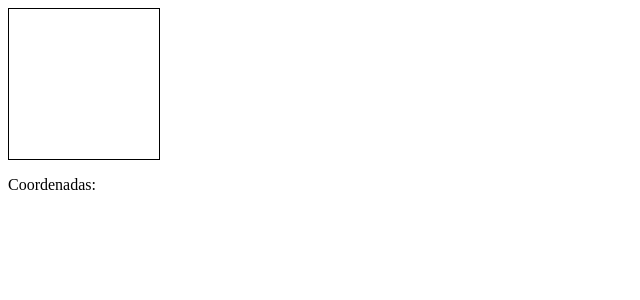
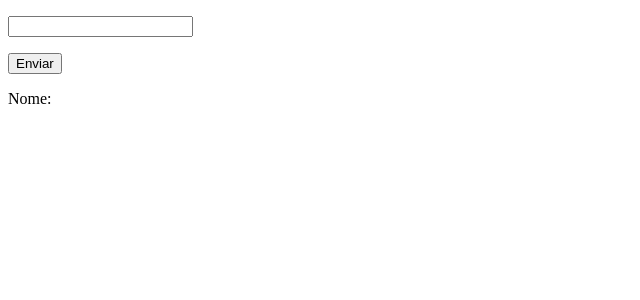
Before and after one commit to igogomes/estudo-angular, an Angular app: page / in a window 1280 px wide. Shown: the top 300 px of the page, without its empty margins (0-640 px from the left). Built offline with nearby package versions, Linux system fonts and the light colour scheme.

Commit message:
Estudos sobre o framework Angular

```diff
--- a/src/app/app.component.ts
+++ b/src/app/app.component.ts
@@ -3,40 +3,16 @@ import { Component } from '@angular/core';
 @Component({
   selector: 'app-root',
   template: `
-    <div id="box"
-      (mouseover)="ativa()"
-      (mouseout)="desativa()"
-      (mousemove)="movimenta($event)"
-      [class.sobre]="ativado">
-    </div>
-    <p>Coordenadas: {{coords}}</p>
-    `,
-    styles: [`
-      #box {
-        width: 150px;
-        height: 150px;
-        border: thin solid black;
-      }
-      .sobre  {
-        background-color: red;
-      }
-    `]
+    <p><input #n id="nome" name="nome" type="text"/></p>
+    <p><button (click)="enviar(n.value)">Enviar</button></p>
+    <p>Nome: {{nome}}</p>
+    `
 })
 export class AppComponent {
 
-  ativado: boolean = false;
-  coords: string = '';
-  ativa(): void {
-    this.ativado = true;
-  }
-  desativa(): void {
-    this.ativado = false;
-  }
-
-  movimenta(e): void {
-
-    this.coords = "(" + e.clientX + ", " + e.clientY + ")";
-
-  }
+  nome: string = '';
+ enviar(n): void {
+  this.nome = n;
+ }
 
 }
```
